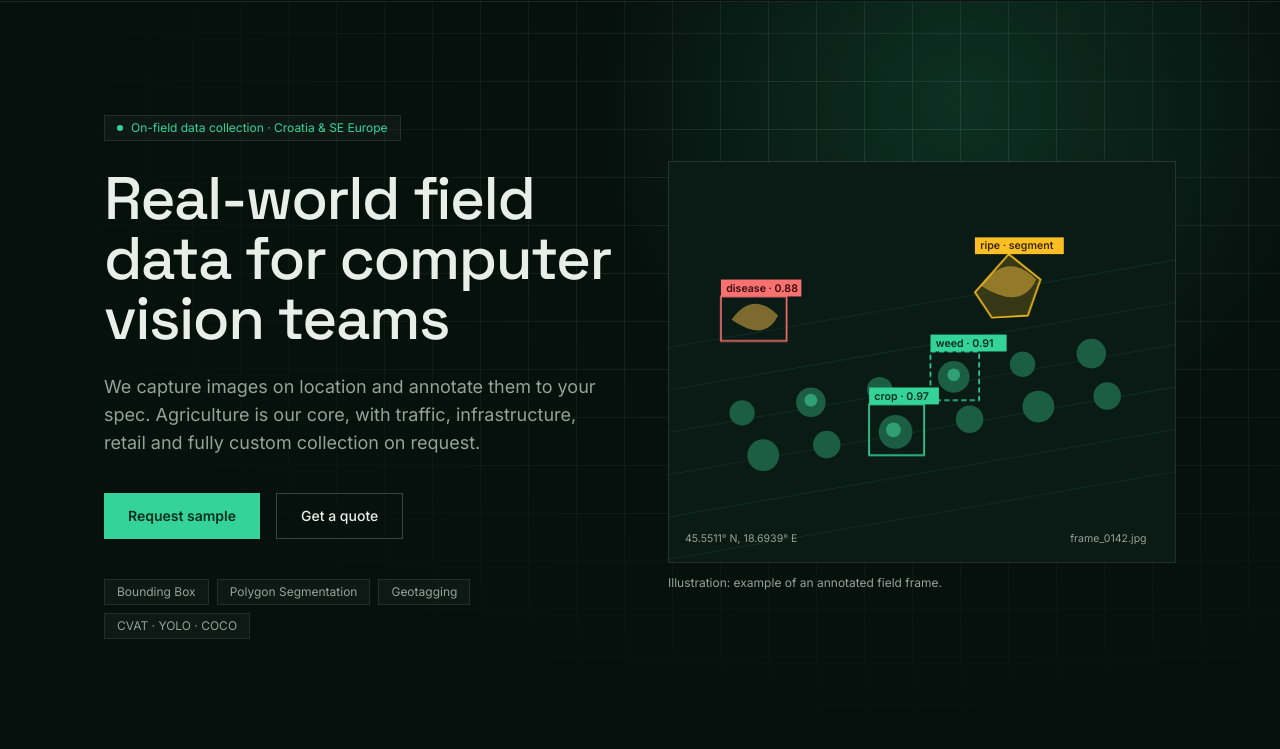
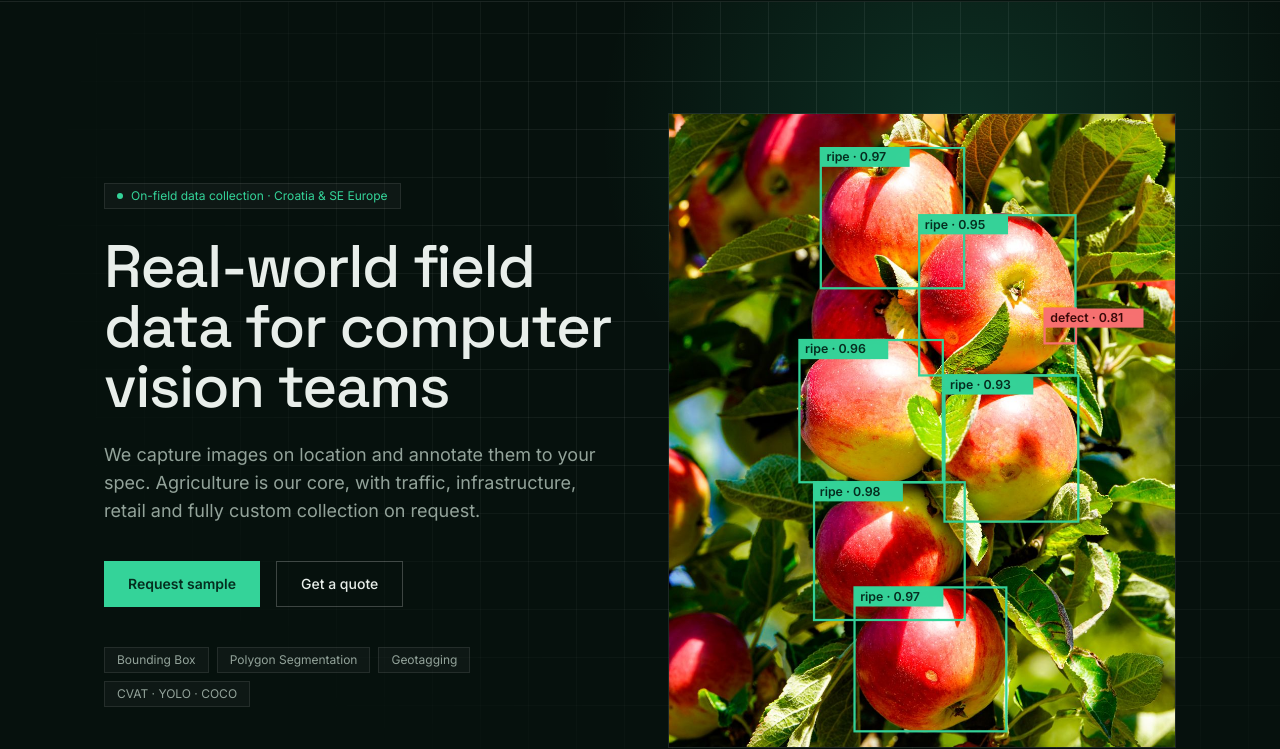
Before and after one commit to tehneos/tehneo-website, a plain HTML site: page index.html in a window 1280 px wide. Shown: the part 63-812 px from the top of the page. Drawn offline with nearby package versions, Linux system fonts and the light colour scheme.

Commit message:
Replace illustration with real photos and annotation overlay
Co-Authored-By: Claude Sonnet 5 <noreply@anthropic.com>

```diff
--- a/index.html
+++ b/index.html
@@ -121,43 +121,30 @@
       </div>
     </div>
 
-    <!-- Annotated frame illustration -->
-    <div class="relative">
-      <svg viewBox="0 0 480 380" class="w-full h-auto" role="img" aria-label="Illustration of an annotated field image with bounding boxes">
-        <rect x="0.5" y="0.5" width="479" height="379" fill="#0A1A14" stroke="rgba(255,255,255,0.12)"/>
-        <g stroke="rgba(52,211,153,0.10)" stroke-width="1">
-          <path d="M-20 300 L500 210"/><path d="M-20 260 L500 170"/><path d="M-20 220 L500 130"/>
-          <path d="M-20 340 L500 250"/><path d="M-20 380 L500 290"/><path d="M-20 180 L500 90"/>
-        </g>
-        <g fill="#1B5E43">
-          <circle cx="90" cy="278" r="15"/><circle cx="150" cy="268" r="13"/><circle cx="215" cy="256" r="16"/>
-          <circle cx="285" cy="244" r="13"/><circle cx="350" cy="232" r="15"/><circle cx="415" cy="222" r="13"/>
-          <circle cx="70" cy="238" r="12"/><circle cx="135" cy="228" r="14"/><circle cx="200" cy="216" r="12"/>
-          <circle cx="270" cy="204" r="15"/><circle cx="335" cy="192" r="12"/><circle cx="400" cy="182" r="14"/>
-        </g>
-        <g fill="#2FA073">
-          <circle cx="213" cy="254" r="7"/><circle cx="270" cy="202" r="6"/><circle cx="135" cy="226" r="6"/>
-        </g>
-        <path d="M296 118 q 24 -34 52 -6 q -14 30 -52 6z" fill="#7C6A2E"/>
-        <path d="M60 150 q 20 -28 44 -4 q -12 26 -44 4z" fill="#7C6A2E"/>
-        <g fill="none" stroke="#34D399" stroke-width="1.6" class="box-anim">
-          <rect x="190" y="230" width="52" height="48"/>
-          <rect x="248" y="180" width="46" height="46" stroke-dasharray="5 3"/>
-        </g>
-        <polygon points="290,124 322,88 352,112 340,146 306,148" fill="rgba(251,191,36,0.18)" stroke="#FBBF24" stroke-width="1.6" class="box-anim"/>
-        <rect x="50" y="128" width="62" height="42" fill="none" stroke="#F87171" stroke-width="1.6" class="box-anim"/>
-        <g font-family="Inter, sans-serif" font-size="10" font-weight="600">
-          <rect x="190" y="214" width="66" height="16" fill="#34D399"/><text x="195" y="225.5" fill="#052E1F">crop · 0.97</text>
-          <rect x="248" y="164" width="72" height="16" fill="#34D399"/><text x="253" y="175.5" fill="#052E1F">weed · 0.91</text>
-          <rect x="290" y="72" width="84" height="16" fill="#FBBF24"/><text x="295" y="83.5" fill="#3B2A00">ripe · segment</text>
-          <rect x="50" y="112" width="76" height="16" fill="#F87171"/><text x="55" y="123.5" fill="#3B0A0A">disease · 0.88</text>
-        </g>
-        <g font-family="Inter, sans-serif" font-size="10" fill="#93A39A">
-          <text x="16" y="360">45.5511° N, 18.6939° E</text>
-          <text x="380" y="360">frame_0142.jpg</text>
+    <!-- Annotated frame: real photograph with example annotations -->
+    <div class="relative w-full max-w-md mx-auto lg:max-w-none">
+      <div class="border border-[var(--line)] overflow-hidden">
+        <svg viewBox="0 0 900 1125" class="w-full h-auto block" role="img" aria-label="Photograph of apples on a tree with example bounding-box annotations">
+          <image href="/assets/photos/hero-apples.jpg" x="0" y="-380" width="900" height="1597" preserveAspectRatio="xMidYMid slice"/>
+          <g class="box-anim" font-family="Inter, sans-serif" font-size="22" font-weight="600">
+          <rect x="270" y="60" width="255" height="250" fill="none" stroke="#34D399" stroke-width="4"/>
+          <rect x="270" y="60" width="158" height="34" fill="#34D399"/><text x="280" y="84" fill="#052E1F">ripe · 0.97</text>
+          <rect x="445" y="180" width="278" height="285" fill="none" stroke="#34D399" stroke-width="4"/>
+          <rect x="445" y="180" width="158" height="34" fill="#34D399"/><text x="455" y="204" fill="#052E1F">ripe · 0.95</text>
+          <rect x="232" y="402" width="255" height="253" fill="none" stroke="#34D399" stroke-width="4"/>
+          <rect x="232" y="402" width="158" height="34" fill="#34D399"/><text x="242" y="426" fill="#052E1F">ripe · 0.96</text>
+          <rect x="490" y="465" width="238" height="260" fill="none" stroke="#34D399" stroke-width="4"/>
+          <rect x="490" y="465" width="158" height="34" fill="#34D399"/><text x="500" y="489" fill="#052E1F">ripe · 0.93</text>
+          <rect x="258" y="655" width="268" height="245" fill="none" stroke="#34D399" stroke-width="4"/>
+          <rect x="258" y="655" width="158" height="34" fill="#34D399"/><text x="268" y="679" fill="#052E1F">ripe · 0.98</text>
+          <rect x="330" y="842" width="270" height="256" fill="none" stroke="#34D399" stroke-width="4"/>
+          <rect x="330" y="842" width="158" height="34" fill="#34D399"/><text x="340" y="866" fill="#052E1F">ripe · 0.97</text>
+          <rect x="668" y="346" width="56" height="62" fill="none" stroke="#F87171" stroke-width="4"/>
+          <rect x="668" y="346" width="176" height="34" fill="#F87171"/><text x="678" y="370" fill="#3B0A0A">defect · 0.81</text>
           </g>
         </svg>
-      <p class="mt-3 text-xs text-[var(--gray)]" data-hr="Ilustracija: primjer anotiranog kadra s terena.">Illustration: example of an annotated field frame.</p>
+      </div>
+      <p class="mt-3 text-xs text-[var(--gray)]" data-hr="Primjer anotacije na stock fotografiji (ilustrativno).">Example annotation on a stock photograph (illustrative).</p>
     </div>
   </div>
 </section>
@@ -172,35 +159,42 @@
     </div>
 
     <div class="grid md:grid-cols-2 gap-5">
-      <div class="card md:col-span-2 p-8 md:p-10 grid md:grid-cols-[1fr_auto] gap-6 items-start">
-        <div>
+      <div class="card md:col-span-2 overflow-hidden grid md:grid-cols-[1.3fr_1fr]">
+        <div class="p-8 md:p-10">
           <p class="text-xs text-[var(--emerald)] mb-3 tracking-wide uppercase" data-hr="Glavni ogranak">Core focus</p>
           <h3 class="font-display text-2xl font-medium mb-3" data-hr="Poljoprivreda i AgriTech">Agriculture & AgriTech</h3>
           <p class="text-[var(--gray)] leading-relaxed max-w-2xl" data-hr="Detekcija bolesti usjeva, korova, procjena zrelosti plodova i zdravlja biljaka, snimano tijekom stvarnih sezona na poljima i u voćnjacima.">Crop disease detection, weed identification, fruit ripeness and plant-health assessment, captured across real growing seasons in fields and orchards.</p>
-        </div>
-        <ul class="flex md:flex-col gap-2 flex-wrap text-xs text-[var(--gray)]">
+          <ul class="mt-6 flex gap-2 flex-wrap text-xs text-[var(--gray)]">
             <li class="chip px-3 py-1" data-hr="Bolesti usjeva">Crop disease</li>
             <li class="chip px-3 py-1" data-hr="Korovi">Weeds</li>
             <li class="chip px-3 py-1" data-hr="Zrelost plodova">Ripeness</li>
           </ul>
         </div>
+        <div class="relative min-h-64"><img src="/assets/photos/agri-orchard.jpg" alt="Apples ripening on a tree in an orchard" loading="lazy" class="absolute inset-0 w-full h-full object-cover"></div>
+      </div>
 
-      <div class="card p-8">
-        <svg class="w-7 h-7 text-[var(--emerald)] mb-5" viewBox="0 0 24 24" fill="none" stroke="currentColor" stroke-width="1.5"><path d="M4 20L9 4M20 20L15 4M12 6v3M12 12v3M12 18v2" stroke-linecap="round"/></svg>
+      <div class="card overflow-hidden">
+        <img src="/assets/photos/traffic-road.jpg" alt="Cracked and damaged asphalt road with a traffic sign" loading="lazy" class="w-full h-48 object-cover">
+        <div class="p-8">
           <h3 class="font-display text-xl font-medium mb-2" data-hr="Promet i infrastruktura">Traffic & Infrastructure</h3>
           <p class="text-sm text-[var(--gray)] leading-relaxed" data-hr="Snimanje stanja cesta, prometnih znakova i oštećenja na infrastrukturi, s geolokacijom za svaki kadar.">Road condition, traffic signs and infrastructure damage, captured with geolocation on every frame.</p>
         </div>
+      </div>
 
-      <div class="card p-8">
-        <svg class="w-7 h-7 text-[var(--emerald)] mb-5" viewBox="0 0 24 24" fill="none" stroke="currentColor" stroke-width="1.5"><path d="M4 9h16M4 15h16M4 4h16v16H4z" stroke-linejoin="round"/><path d="M9 4v16M15 4v16" opacity=".5"/></svg>
+      <div class="card overflow-hidden">
+        <img src="/assets/photos/retail-shelves.jpg" alt="Supermarket aisle with stocked shelves" loading="lazy" class="w-full h-48 object-cover">
+        <div class="p-8">
           <h3 class="font-display text-xl font-medium mb-2" data-hr="Maloprodaja i inventar">Retail & Inventory</h3>
           <p class="text-sm text-[var(--gray)] leading-relaxed" data-hr="Snimanje i označavanje artikala i polica na terenu za shelf monitoring i prepoznavanje proizvoda.">On-site capture and labelling of products and shelves for shelf monitoring and product recognition.</p>
         </div>
+      </div>
 
-      <div class="card md:col-span-2 p-8">
-        <svg class="w-7 h-7 text-[var(--emerald)] mb-5" viewBox="0 0 24 24" fill="none" stroke="currentColor" stroke-width="1.5"><circle cx="12" cy="12" r="3.5"/><path d="M4 8V5a1 1 0 011-1h3M16 4h3a1 1 0 011 1v3M20 16v3a1 1 0 01-1 1h-3M8 20H5a1 1 0 01-1-1v-3" stroke-linecap="round"/></svg>
+      <div class="card md:col-span-2 overflow-hidden grid md:grid-cols-[1fr_1.3fr]">
+        <div class="relative min-h-56"><img src="/assets/photos/custom-drone.jpg" alt="Survey drone hovering over a grass field at sunset" loading="lazy" class="absolute inset-0 w-full h-full object-cover"></div>
+        <div class="p-8 md:p-10">
           <h3 class="font-display text-xl font-medium mb-2" data-hr="Prilagođeno terensko snimanje">Custom Field Collection</h3>
           <p class="text-sm text-[var(--gray)] leading-relaxed max-w-2xl" data-hr="Terensko snimanje po specifikaciji klijenta u Hrvatskoj i široj regiji: lokacije, uvjeti, kutovi, oprema i količine definiramo zajedno prije početka.">Field capture to your specification in Croatia and the wider region. We agree locations, conditions, angles, equipment and volumes together before we start.</p>
+        </div>
       </div>
     </div>
   </div>
@@ -345,6 +339,7 @@
   </div>
   <div class="border-t border-[var(--line)] max-w-6xl mx-auto px-6 md:px-10 py-6 text-xs text-[var(--gray)]">
     <p>&copy; <span id="year"></span> Tehneo d.o.o. <span data-hr="Sva prava pridržana.">All rights reserved.</span></p>
+    <p class="mt-2"><span data-hr="Fotografije:">Photos:</span> <a href="https://www.pexels.com" class="underline underline-offset-2 hover:text-[var(--emerald)]" rel="noopener">Pexels</a></p>
   </div>
 </footer>
 
```
Also changed, not shown: assets/photos/agri-orchard.jpg (added), assets/photos/custom-drone.jpg (added), assets/photos/hero-apples.jpg (added), assets/photos/retail-shelves.jpg (added), assets/photos/traffic-road.jpg (added). Lines whose indentation alone changed are shown as unchanged.
